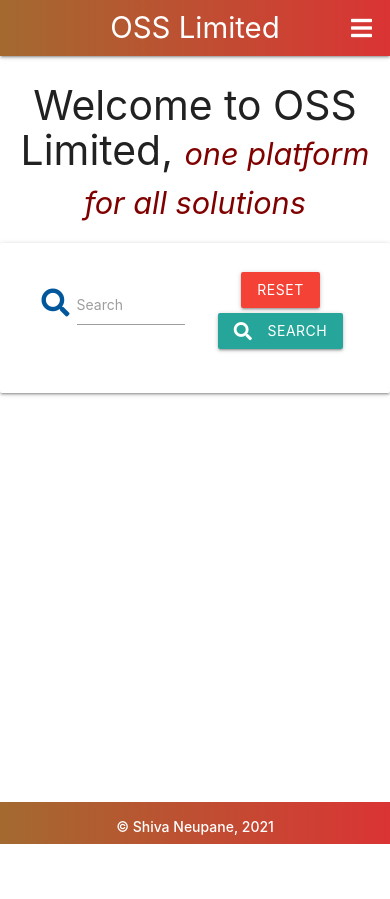
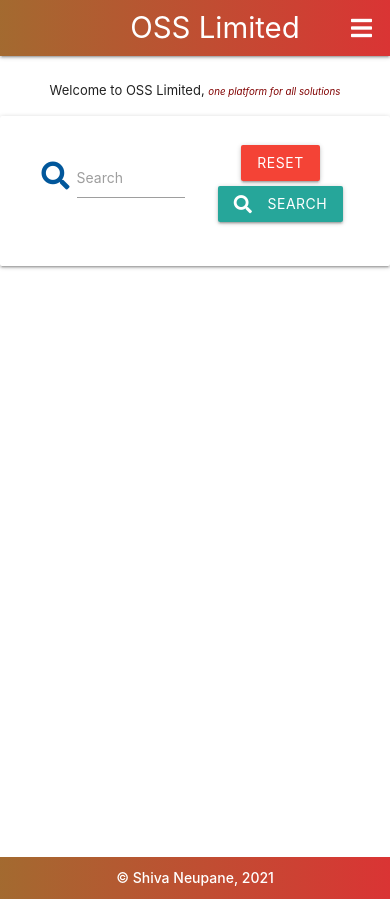
Before and after one commit to shiva123-coder/one-stop-solution, a Flask app: page / in a window 390 px wide. Before the commit the page ends 844 px from the top, so only its background shows below. Run offline with Flask 2, Linux system fonts and the light colour scheme; data that the repository does not hold is empty; some libraries are stand-ins or nearby versions; some web fonts are replaced.

Commit message:
Formatted and beautified all HTML codes.

```diff
--- a/static/css/style.css
+++ b/static/css/style.css
@@ -14,14 +14,29 @@ body{
     line-height: 1.5;
     overflow-x: hidden;
     position: relative;
+    height: 100%;
 }
 
+header{
+    min-height: 5vh;
+}
+
+section{
+    min-height: 90vh;
+}
+
+#footer{
+    min-height: 5vh;
+}
 /* -----navbar----*/
 
 .nav-extended {
     background: linear-gradient(to right, #a06529f7, #da3434);
 }
 
+nav .brand-logo {
+    margin-left: 20px;
+}
 
 /*----flash message----*/
 
@@ -58,7 +73,7 @@ body{
 }
 
 .image-head{
-    /* height: 350px; */
+    height: 350px;
     padding: 0;
 }
 
@@ -98,6 +113,10 @@ body{
     font-size: 0.5em;
     font-style: italic;
     color: saddlebrown;
+}
+
+.heading-update{
+    margin-top: 5%;
 }
 
 /* -------view/delete(admin only page) ------*/
@@ -163,12 +182,14 @@ border-top: 1px solid #d8abab;
     width: 100vw;
     height: 5vh;
     /* margin-top: auto; */
-    position: absolute;
+    position: static;
+    margin-bottom: 0;
 }
 
 .footer-text{
     color: #fff;
     font-weight:500;
+    padding-top: 10px
 }
 /*----media screen ---*/
 
@@ -207,13 +228,18 @@ border-top: 1px solid #d8abab;
         margin-top: 25%;
         margin-bottom: 5%;
     }
-
 }
 
 
 @media screen and (max-width:576px){
     .main-heading{
         margin-top: 40%;
+    }
+    .page-heading{
+        font-size: small;
+    }
+    .heading-update{
+        font-size: small;
     }
 }
 
--- a/static/js/script.js
+++ b/static/js/script.js
@@ -1,6 +1,15 @@
 $(document).ready(function(){
       $('.sidenav').sidenav();
       $('.modal').modal();
+
+
+      function isNumberKey(evt){
+	var charCode = (evt.which) ? evt.which : event.keyCode
+	if (charCode > 31 && (charCode < 48 || charCode > 57))
+	return false;
+
+	return true;
+     }
 
 
     // concept of validating form input field and showing error messagetaken from youtube video of The IT guy (https://www.youtube.com/watch?v=W4-5WM60gWg&t=121s)
--- a/templates/home.html
+++ b/templates/home.html
@@ -1,9 +1,6 @@
 {% extends "base.html" %}
 {% block content %}
-
-
-<h3 class="center-align">Welcome to OSS Limited, <small class="slogan">one platform for all solutions</small></h3>
-
+  <h3 class="center-align page-heading">Welcome to OSS Limited, <small class="slogan">one platform for all solutions</small></h3>
   <div class="row card-panel white ">
       <form action="{{ url_for('search') }}" method="post" class="col s12 offset-m1 m10">
           <div class="row valign-wrapper center-align">
@@ -21,14 +18,13 @@
           </div>
       </form>
   </div>
-
   <div class="row center-align">
       {% for job in jobs %}
         <div class="col s12 m6 l4">
             <div class="card  red lighten-2 center-align">
                 <div class="card-content white-text">
                     <div class="image-head">
-                        <img src="{{ job.img_url }}" alt="">
+                      <img src="{{ job.img_url }}" alt="job image">
                     </div>
                 </div>
                 <div class="card-action">
@@ -44,11 +40,14 @@
             <div class="modal-content">
                 <h4 class="center-align">Our details</h4>
                 <p class="job-info">
-                    <span class="job-info-head">Company Name: </span><span class="job-info-sub">{{ job.company_name }}</span><br>
-                    <span class="job-info-head">Callout Cost: </span><span class="job-info-sub">{{ job.cost }}</span><br>
+                  <span class="job-info-head">Company Name: </span><span
+                    class="job-info-sub">{{ job.company_name }}</span><br>
+                  <span class="job-info-head">Callout Cost(£): </span><span
+                    class="job-info-sub">{{ job.cost }}</span><br>
                   <span class="job-info-head">Contact no: </span><span class="job-info-sub">{{ job.phone }}</span><br>
                   <span class="job-info-head">Email: </span><span class="job-info-sub">{{ job.email }}</span><br>
-                    <span class="job-info-head">Added by: </span><span class="job-info-sub">{{ job.added_by }}</span><br><br><br>
+                  <span class="job-info-head">Added by: </span><span
+                    class="job-info-sub">{{ job.added_by }}</span><br><br><br>
                   <span class="job-info-sub">{{ job.desc }}</span>
                 </p>
             </div>
--- a/templates/login.html
+++ b/templates/login.html
@@ -1,8 +1,6 @@
 {% extends "base.html" %}
 {% block content %}
-
     <h3 class="center-align main-heading">Login Here</h3>
-
     <div class="row input-row">
         <form class="col s12 m8 offset-m2" method="POST" action="{{ url_for('login') }}">
             <div class="card-panel card-login">
@@ -27,7 +25,7 @@
                 <!--------button------->
                 <div class="row">
                     <button type="submit" class="col s12 btn-large light-green">
-                    Login <i class="fas fa-sign-in-alt"></i>
+                        Login<i class="fas fa-sign-in-alt"></i>
                     </button>
                 </div>
             </div>
@@ -42,5 +40,4 @@
             </p>
         </div>
     </div>
-
 {% endblock %}
```
Also changed, not shown: templates/account.html (+18 -16 lines), templates/add_job.html (+8 -11 lines), templates/admin.html (+4 -7 lines), templates/base.html (+5 -10 lines), templates/edit_job.html (+15 -17 lines), templates/register.html (+5 -8 lines). Lines whose indentation alone changed are shown as unchanged.
